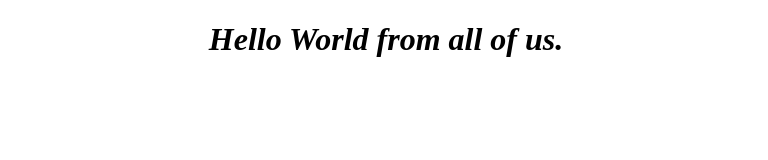
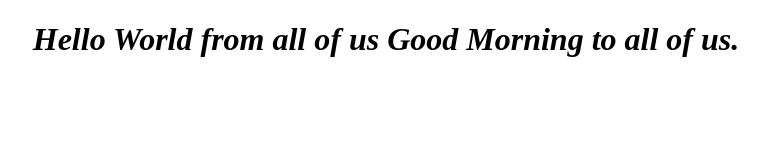
Before and after one commit to UsmanAhmad-786/Project01, a plain HTML site: page index.html in a window 1280 px wide. Shown: the whole page, without its empty margins (254-1022 px from the left). Drawn offline with Linux system fonts and the light colour scheme.

Commit message:
Update index.html

```diff
--- a/index.html
+++ b/index.html
@@ -5,6 +5,6 @@
     <title>First Project</title>
 </head>
 <body>
-    <H1 style="text-align: center; font-style: italic; font-weight: bold;"> Hello World from all of us.</H1>
+    <H1 style="text-align: center; font-style: italic; font-weight: bold;"> Hello World from all of us Good Morning to all of us.</H1>
 </body>
 </html>
```
